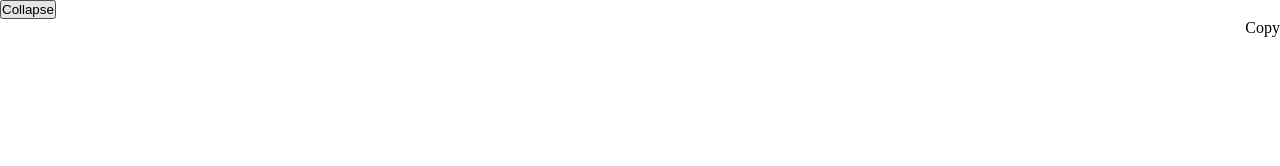
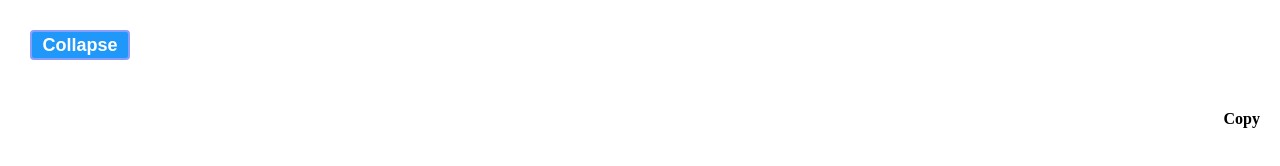
Before and after one commit to IlyaDuzhakov/animations_css, a website built with webpack: page src/index.html in a window 1280 px wide. Built offline with nearby package versions, Linux system fonts and the light colour scheme.

Commit message:
modified style

```diff
--- a/src/css/style.css
+++ b/src/css/style.css
@@ -13,9 +13,11 @@
 }
 
 .container {
-    border: 1px solid #000;
+    border: 2px solid #bfbdbd;
     border-radius: 2px;
     padding: 10px;
+    margin-right: 20px;
+    margin-left: 20px;
     transition: 1s;
     /* height: 0px; */
     /* transform: translateY(-50px); */
@@ -27,10 +29,32 @@
 }
  */
 
+.btn-collapse {
+    background-color: rgb(32, 152, 250);
+    width: 100px;
+    height: 30px;
+    border-radius: 4px;
+    margin: 30px;
+    border: 2px solid #899dfe;
+    cursor: pointer;
+    font-weight: 700;
+    font-size: 18px;
+    color: #fff;
+}
+
+.btn-collapse:hover {
+    /* transform: scale(1.1); */
+    background-color: #4cc9fa;
+}
+
  .active {
     /* transform: translateY(0);  */
  }
 
  .copy {
     transition: 1s;
+    margin-right: 20px;
+    margin-top: 20px;
+    font-weight: 700;
+
  }
```
